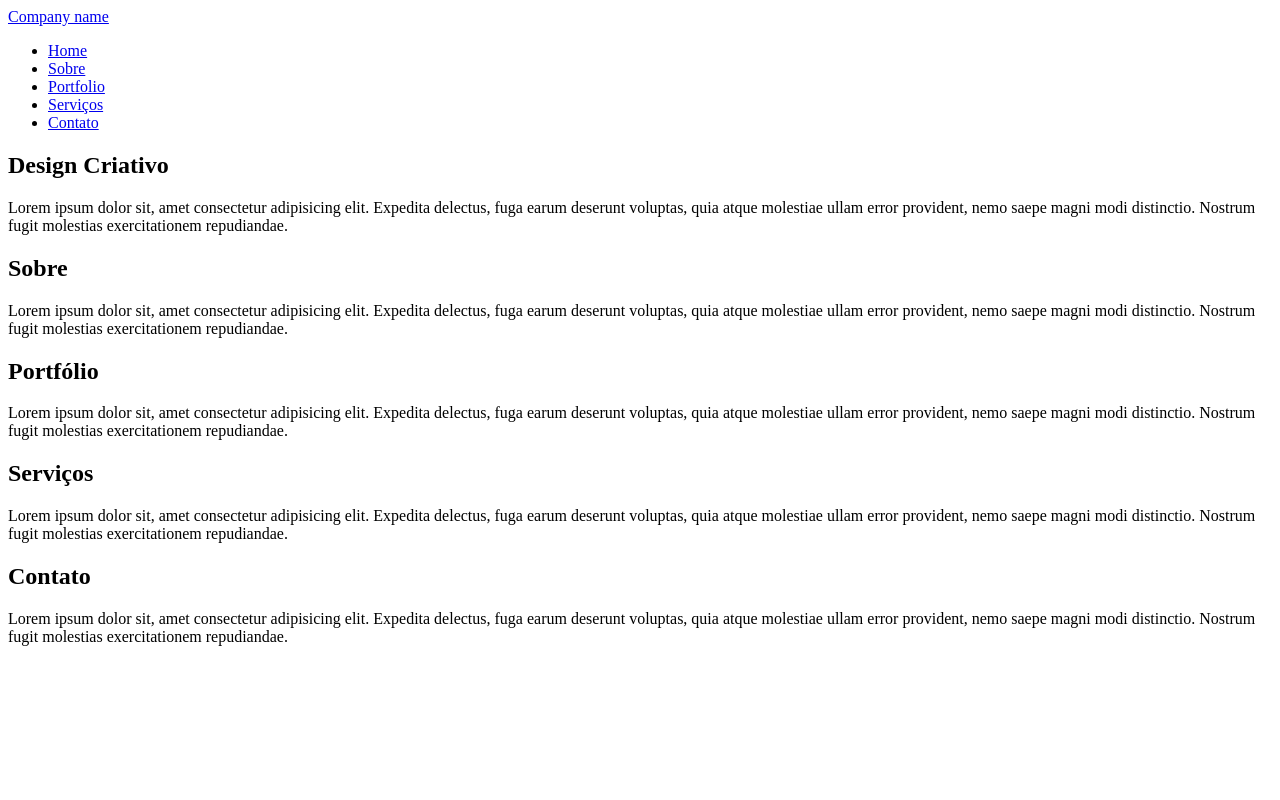
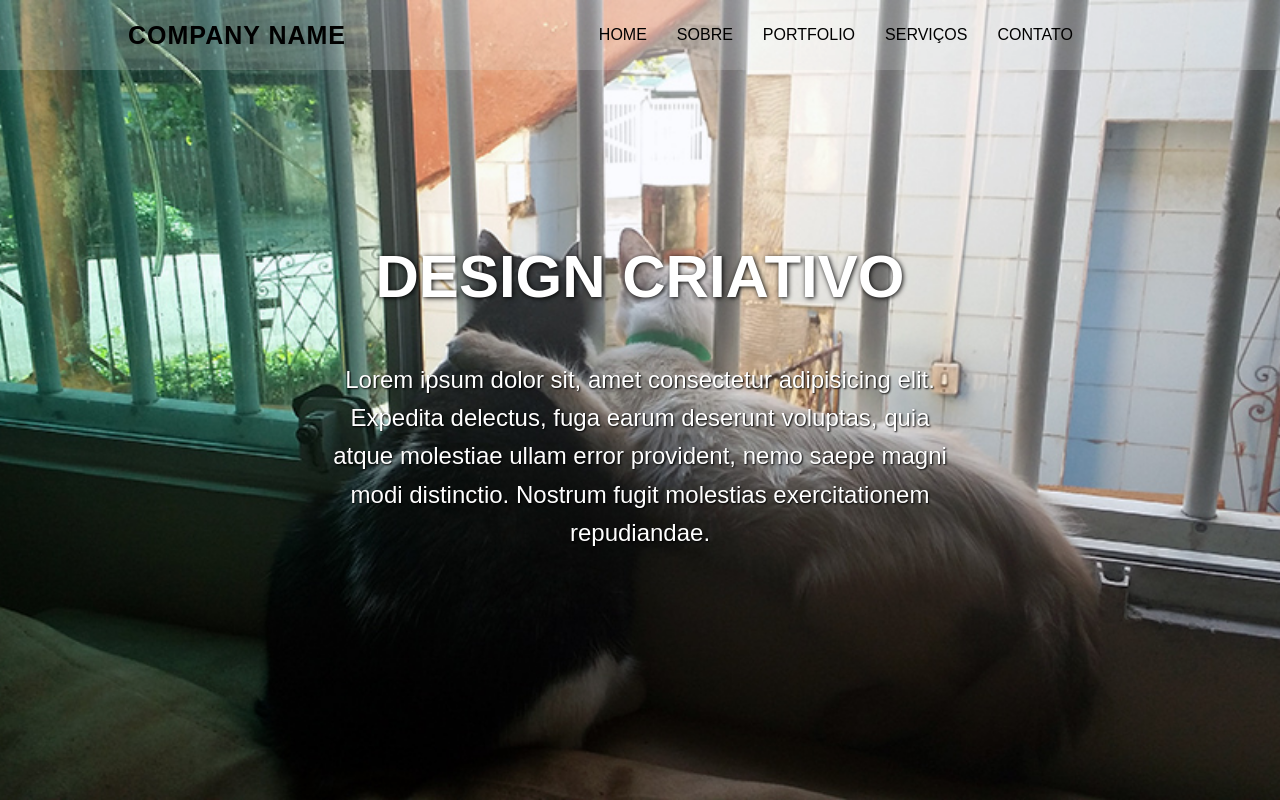
Before and after one commit to marctex/simple-website-layout1, a plain HTML site: page index.html in a window 1280 px wide. Shown: the top 800 px of the page. Drawn offline with Linux system fonts and the light colour scheme.

Commit message:
adicionado css

```diff
--- /dev/null
+++ b/css/style.css
@@ -0,0 +1,106 @@
+html {
+    scroll-behavior: smooth;
+}
+
+body {
+    margin: 0;
+    padding: 0;
+    font-family: Arial, Helvetica, sans-serif;
+}
+
+.menu-area {
+    position: fixed;
+    display: flex;
+    justify-content: center;
+    align-items: center;
+    flex-direction: row;
+    flex-wrap: wrap;
+    background-color: rgba(224,228,231,0.2);
+    width: 100%;
+    height: 70px;
+    z-index: 1;
+}
+
+.nav {
+    display: flex;
+    justify-content: right;
+    list-style: none;
+    margin-right: 15%;
+}
+
+.logo {
+    flex: 1 1 auto;
+    margin-left: 10%;
+    text-transform: uppercase;
+    letter-spacing: 1px;
+    font-weight: bold;
+    font-size: 25px;
+}
+
+a {
+    margin: 15px;
+    color: #000;
+    text-decoration: none;
+    text-transform: uppercase;
+}
+
+#home {
+    position: relative;
+    background-image: url('../image/bg900px.jpg');
+    width: 100%;
+    height: 100vh;
+    background-repeat: no-repeat;
+    background-size: cover;
+    background-position: center center;
+    text-align: center;
+}
+
+#home .content {
+    width: 100%;
+}
+
+#home .content h1 {
+    font-size: 60px;
+    margin: 10 px 0;
+    color: #fff;
+    text-shadow: 1px 1px 5px black;
+}
+
+#home .content p {
+    width: 50%;
+    margin: auto;
+    line-height: 1.6;
+    color: #fff;
+    text-shadow: 1px 1px 2px black;
+}
+
+#sobre, #portfolio, #servicos, #contato {
+    position: relative;
+    display: flex;
+    justify-content: space-around;
+    align-items: center;
+    flex-wrap: wrap;
+    flex-direction: row;
+    width: 100%;
+    height: 100vh;
+}
+
+#portfolio, #contato {
+   background-color: aquamarine;
+}
+
+.content {
+    width: 80%;
+    height: 100%;
+    padding: 15% 0;
+}
+
+.content h1 {
+    font-size: 30px;
+    text-transform: uppercase;
+}
+
+.content p {
+    font-size: 24px;
+    line-height: 50px;
+}
--- a/index.html
+++ b/index.html
@@ -5,6 +5,7 @@
     <meta http-equiv="X-UA-Compatible" content="IE=edge">
     <meta name="viewport" content="width=device-width, initial-scale=1.0">
     <title>simple website layout 1</title>
+    <link rel="stylesheet" href="css/style.css">
 
 </head>
 <body>
@@ -15,42 +16,42 @@
             <li><a href="#sobre">Sobre</a></li>
             <li><a href="#portfolio">Portfolio</a></li>
             <li><a href="#servicos">Serviços</a></li>
-            <li><a href="contato">Contato</a></li>
+            <li><a href="#contato">Contato</a></li>
         </ul>
     </div>
 
-    <section class="home">
+    <section id="home">
         <div class="content">
             <h1>Design Criativo</h1>
             <p>Lorem ipsum dolor sit, amet consectetur adipisicing elit. Expedita delectus, fuga earum deserunt voluptas, quia atque molestiae ullam error provident, nemo saepe magni modi distinctio. Nostrum fugit molestias exercitationem repudiandae.</p>
         </div>
     </section>
 
-    <section class="about">
+    <section id="sobre">
         <div class="content">
             <h1>Sobre</h1>
-            <p>Lorem ipsum dolor sit, amet consectetur adipisicing elit. Expedita delectus, fuga earum deserunt voluptas, quia atque molestiae ullam error provident, nemo saepe magni modi distinctio. Nostrum fugit molestias exercitationem repudiandae.</p>
+            <p>Lorem ipsum dolor sit, amet consectetur adipisicing elit. Expedita delectus, fuga earum deserunt voluptas, quia atque molestiae ullam error provident, nemo saepe magni modi distinctio. Nostrum fugit molestias exercitationem repudiandae. Lorem ipsum dolor sit amet consectetur adipisicing elit. Tenetur maiores facere velit consectetur porro voluptatem voluptatum odio totam dolore repellendus, alias dicta. Totam, exercitationem fugiat? Obcaecati maiores provident minus omnis.</p>
         </div>
     </section>
 
-    <section class="Portfolio">
+    <section id="portfolio">
         <div class="content">
             <h1>Portfólio</h1>
-            <p>Lorem ipsum dolor sit, amet consectetur adipisicing elit. Expedita delectus, fuga earum deserunt voluptas, quia atque molestiae ullam error provident, nemo saepe magni modi distinctio. Nostrum fugit molestias exercitationem repudiandae.</p>
+            <p>Lorem ipsum dolor sit, amet consectetur adipisicing elit. Expedita delectus, fuga earum deserunt voluptas, quia atque molestiae ullam error provident, nemo saepe magni modi distinctio. Nostrum fugit molestias exercitationem repudiandae. Lorem ipsum, dolor sit amet consectetur adipisicing elit. Officiis illo aliquid aspernatur dignissimos molestiae dolore dolor ducimus obcaecati libero sit pariatur asperiores laboriosam quisquam nobis atque, accusamus assumenda qui quibusdam.</p>
         </div>
     </section>
 
-    <section class="servicos">
+    <section id="servicos">
         <div class="content">
             <h1>Serviços</h1>
-            <p>Lorem ipsum dolor sit, amet consectetur adipisicing elit. Expedita delectus, fuga earum deserunt voluptas, quia atque molestiae ullam error provident, nemo saepe magni modi distinctio. Nostrum fugit molestias exercitationem repudiandae.</p>
+            <p>Lorem ipsum dolor sit, amet consectetur adipisicing elit. Expedita delectus, fuga earum deserunt voluptas, quia atque molestiae ullam error provident, nemo saepe magni modi distinctio. Nostrum fugit molestias exercitationem repudiandae. Lorem ipsum dolor sit amet consectetur adipisicing elit. Dolorum pariatur enim voluptatem obcaecati, quia eos in ad debitis. Neque alias voluptas omnis nihil reiciendis quod nulla tempora maiores laboriosam velit!</p>
         </div>
     </section>
 
-    <section class="contato">
+    <section id="contato">
         <div class="content">
             <h1>Contato</h1>
-            <p>Lorem ipsum dolor sit, amet consectetur adipisicing elit. Expedita delectus, fuga earum deserunt voluptas, quia atque molestiae ullam error provident, nemo saepe magni modi distinctio. Nostrum fugit molestias exercitationem repudiandae.</p>
+            <p>Lorem ipsum dolor sit, amet consectetur adipisicing elit. Expedita delectus, fuga earum deserunt voluptas, quia atque molestiae ullam error provident, nemo saepe magni modi distinctio. Nostrum fugit molestias exercitationem repudiandae. Lorem ipsum dolor sit amet consectetur adipisicing elit. Deleniti officia voluptatibus nam nisi maiores quas illum vitae aliquid harum, rem facilis pariatur neque a. Quidem eius inventore ducimus nulla iure.</p>
         </div>
     </section>
 </body>
```
Also changed, not shown: image/bg900px.jpg (added), 1 other file.
